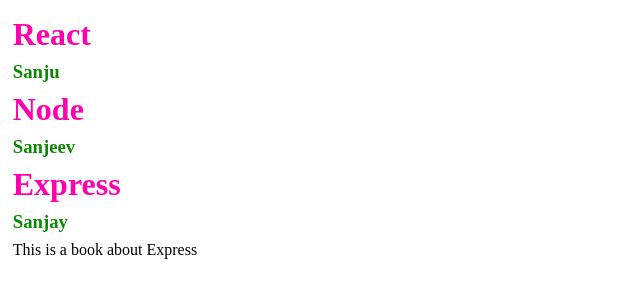
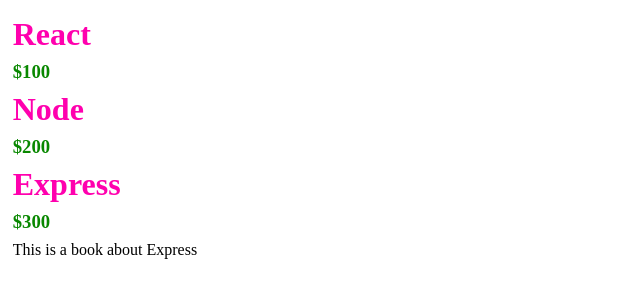
Before and after one commit to sanjeevkoshti/React-Learning, a React (Vite) app: page / in a window 1280 px wide. Shown: the top 300 px of the page, without its empty margins (0-640 px from the left). Built offline with nearby package versions, Linux system fonts and the light colour scheme.

Commit message:
individual props

```diff
--- a/src/App.jsx
+++ b/src/App.jsx
@@ -1,78 +1,12 @@
-import react from 'react'
-import './App.css'
+import './App.css';
+import Propss from './Propss.jsx';
 
-//individual props
-const book1 = {
-  name: "React",
-  author: "Sanju"
-}
-const book2 = {
-  name: "Node",
-  author: "Sanjeev"
-}
-const book3 = {
-  name: "Express",
-  author: "Sanjay"
-}
 
 function App() {
   return (
     <>
-       <Book name={book1.name} author={book1.author}/>
-       <Book name={book2.name} author={book2.author}/>
-
-       {/* children props */}
-       <Book name={book3.name} author={book3.author}>
-        <p>This is a book about Express</p>
-       </Book>
+       <Propss/>
     </>
   )
 }
-
-// function App() {
-//   return (
-//     <>
-//        <Book name="React" author="Sanju"/>
-//        <Book name="Node" author="Sanjeev"/>
-
-//        {/* children props */}
-//        <Book name="Express" author="Koshti">
-//         <p>This is a book about Express</p>
-//        </Book>
-//        <Book name="MongoDB" author="Sanjay">
-//         <p>This is a book about MongoDB</p>
-//        </Book>
-//     </>
-//   )
-// }
-function Book(props) {
-  return (
-    <>
-       <h1>{props.name}</h1>
-       <h3 className='author'>{props.author}</h3>
-       {props.children}
-    </>
-  )
-}
-
-// destucturing props in function:
-// function Book(props) {
-//   const {name, author} = props;
-//   return (
-//     <>
-//        <h1>{name}</h1>
-//        <p>{author}</p>
-//     </>
-//   )
-// }
-
-// destucturing props in function arguments:
-// function Book({name, author}) {
-//   return (
-//     <>
-//        <h1>{name}</h1>
-//        <p>{author}</p>
-//     </>
-//   )
-// }
 export default App
--- /dev/null
+++ b/src/Product.jsx
@@ -0,0 +1,31 @@
+function Product(props) {
+  return (
+    <>
+       <h1>{props.name}</h1>
+       <h3 className='author'>{props.price}</h3>
+       {props.children}
+    </>
+  );
+}
+
+// destucturing props in function:
+// function Product(props) {
+//   const {name, price} = props;
+//   return (
+//     <>
+//        <h1>{name}</h1>
+//        <p>{price}</p>
+//     </>
+//   );
+// }
+
+// destucturing props in function arguments:
+// function Product({name, price}) {
+//   return (
+//     <>
+//        <h1>{name}</h1>
+//        <p>{price}</p>
+//     </>
+//   );
+// }
+export default Product;
--- /dev/null
+++ b/src/Propss.jsx
@@ -0,0 +1,48 @@
+import Product from "./Product";
+//individual props
+const product1 = {
+  name: "React",
+  price: "$100"
+}
+const product2 = {
+  name: "Node",
+  price: "$200"
+}
+const product3 = {
+  name: "Express",
+  price: "$300"
+}
+
+const Propss = () => {
+  return (
+    <>
+      <Product name={product1.name} price={product1.price}/>
+      <Product name={product2.name} price={product2.price}/>
+
+      {/* children props */}
+      <Product name={product3.name} price={product3.price}>
+        <p>This is a book about Express</p>
+      </Product>
+    </>
+  );
+}
+
+//using hard coded props with chidrens
+// function Propss() {
+//   return (
+//     <>
+//        <Product name="React" author="Sanju"/>
+//        <Product name="Node" author="Sanjeev"/>
+
+//        {/* children props */}
+//        <Product name="Express" author="Koshti">
+//         <p>This is a book about Express</p>
+//        </Product>
+//        <Product name="MongoDB" author="Sanjay">
+//         <p>This is a book about MongoDB</p>
+//        </Product>
+//     </>
+//   );
+// }
+
+export default Propss;
```
